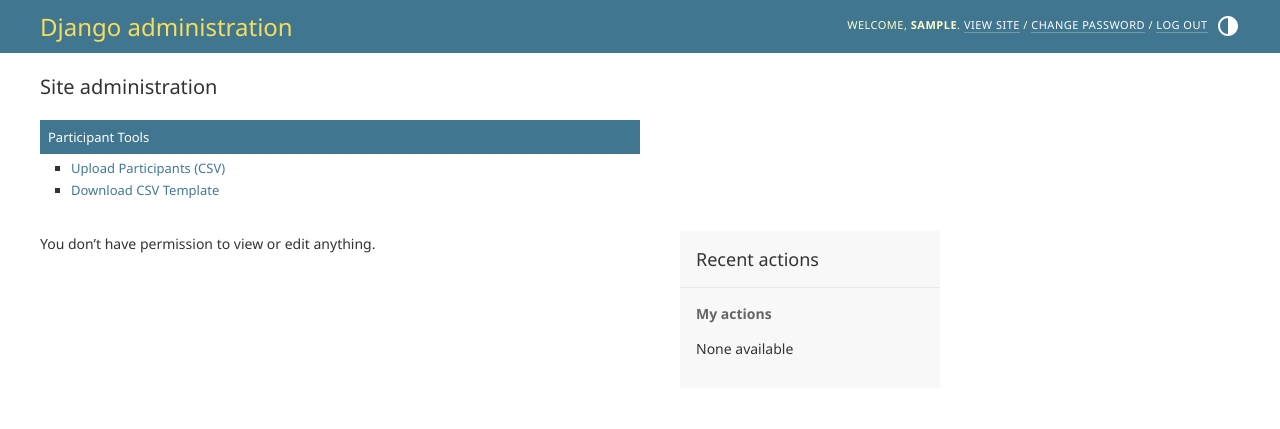
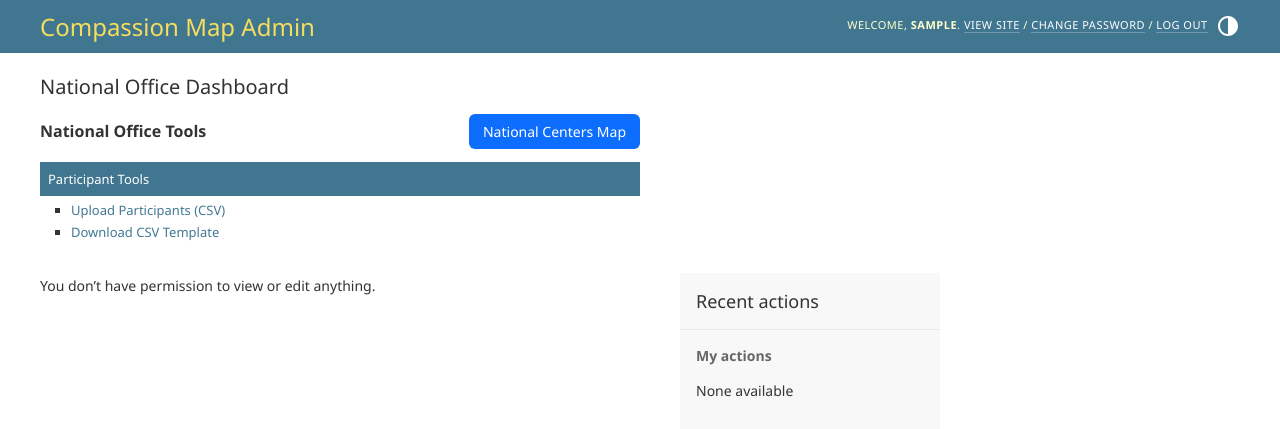
Before and after one commit to wzotor/compassion-map-demo, a Django app: page /admin/ in a window 1280 px wide. Shown: the top 429 px of the page. Run offline with Django 5.2, Linux system fonts and the light colour scheme; the visitor is signed in with stand-in values (Sample User, id 1); data comes from the database, SQL or seed files in the repository; data that the repository does not hold is empty.

Commit message:
Add national map and admin dashboard improvements

```diff
--- a/config/urls.py
+++ b/config/urls.py
@@ -1,6 +1,10 @@
 from django.contrib import admin
 from django.urls import path, include
 from centers import views as centers_views
+
+admin.site.site_header = "Compassion Map Admin"
+admin.site.site_title = "Compassion Map Admin"
+admin.site.index_title = "National Office Dashboard"
 
 urlpatterns = [
     path("admin/", admin.site.urls),
--- a/templates/admin/index.html
+++ b/templates/admin/index.html
@@ -1,6 +1,18 @@
 {% extends "admin/index.html" %}
 
 {% block content %}
+
+  <div style="display:flex; justify-content:space-between; align-items:center; margin-bottom:20px;">
+    <div>
+      <h2 style="margin:0;">National Office Tools</h2>
+    </div>
+
+    <div>
+      <a href="/national-map/" style="padding:8px 14px; background:#0d6efd; color:white; text-decoration:none; border-radius:6px;">
+        National Centers Map
+      </a>
+    </div>
+  </div>
 
   <div class="module">
     <h2>Participant Tools</h2>
```
